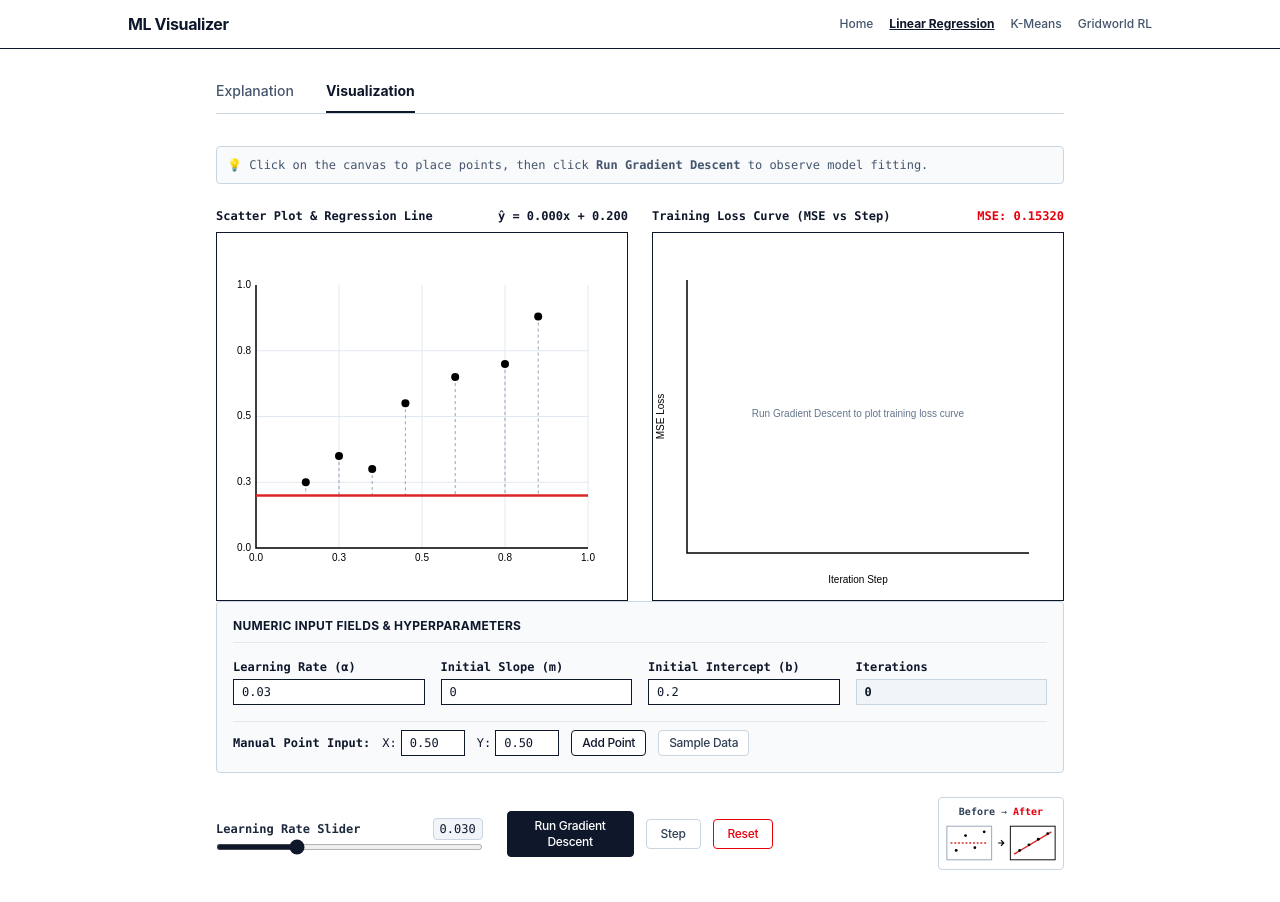
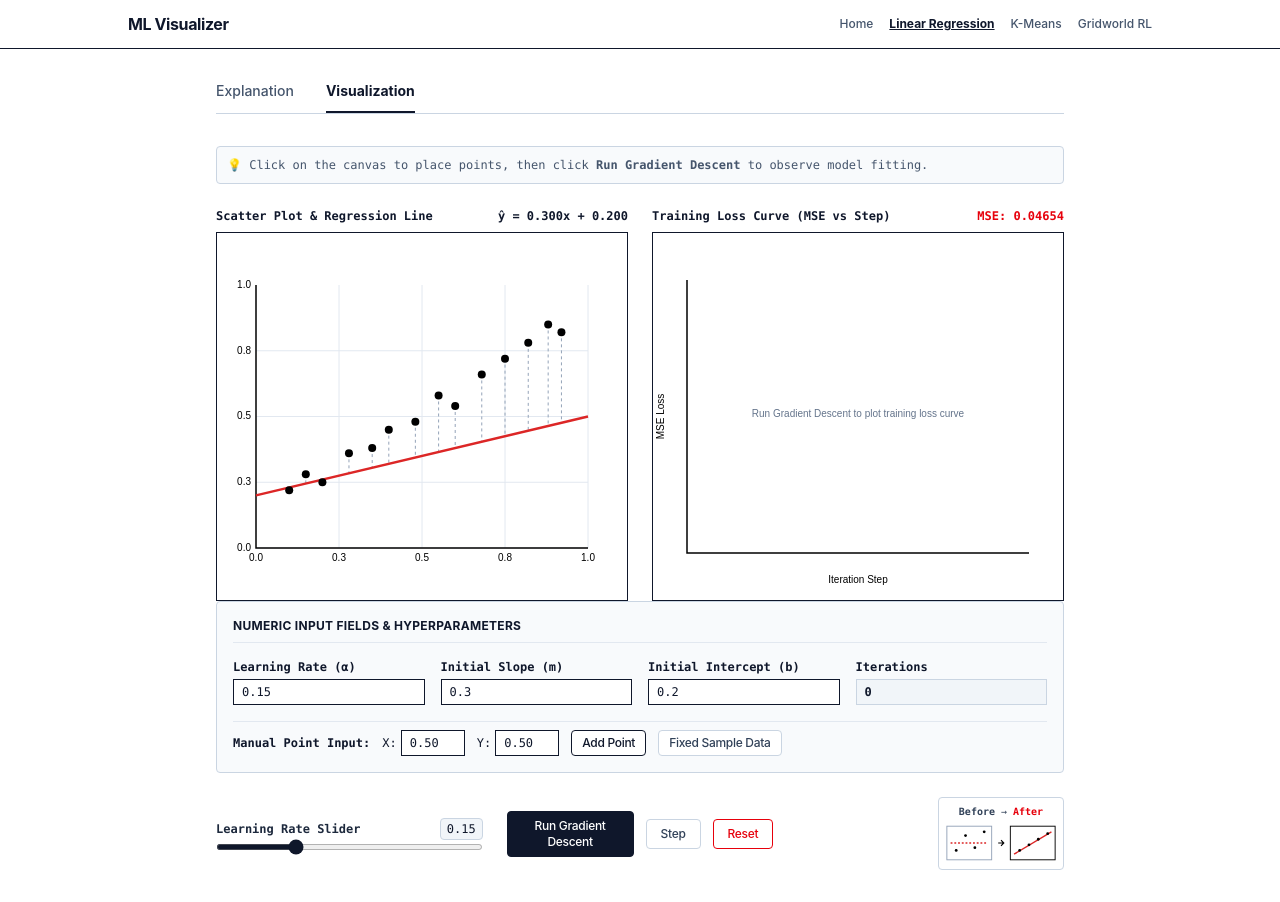
Before and after one commit to afngh/model-v, a React (Vite) app: page /linear-regression in a window 1280 px wide. Both pictures are taken after a click on the button "Visualization". Built offline with nearby package versions, Linux system fonts and the light colour scheme.

Commit message:
Fixed-points-and-fixed-weights-for-linear-regression

```diff
--- a/src/components/linear/Visualization.jsx
+++ b/src/components/linear/Visualization.jsx
@@ -5,21 +5,36 @@ import Button from '../Button';
 import BeforeAfterThumbnail from '../diagrams/BeforeAfterThumbnail';
 import { stepGradientDescent, calculateMSE, predict } from '../../utils/linearRegression';
 
+// Fixed, deterministic dataset (no random variance)
+const FIXED_DEFAULT_POINTS = [
+  { x: 0.10, y: 0.22 },
+  { x: 0.15, y: 0.28 },
+  { x: 0.20, y: 0.25 },
+  { x: 0.28, y: 0.36 },
+  { x: 0.35, y: 0.38 },
+  { x: 0.40, y: 0.45 },
+  { x: 0.48, y: 0.48 },
+  { x: 0.55, y: 0.58 },
+  { x: 0.60, y: 0.54 },
+  { x: 0.68, y: 0.66 },
+  { x: 0.75, y: 0.72 },
+  { x: 0.82, y: 0.78 },
+  { x: 0.88, y: 0.85 },
+  { x: 0.92, y: 0.82 }
+];
+
+// Fixed starting weights & optimal learning rate for instant convergence
+const FIXED_INITIAL_M = 0.30;
+const FIXED_INITIAL_B = 0.20;
+const DEFAULT_LEARNING_RATE = 0.15;
+
 const Visualization = () => {
   // Points in normalized space [0, 1]
-  const [points, setPoints] = useState([
-    { x: 0.15, y: 0.25 },
-    { x: 0.25, y: 0.35 },
-    { x: 0.35, y: 0.30 },
-    { x: 0.45, y: 0.55 },
-    { x: 0.60, y: 0.65 },
-    { x: 0.75, y: 0.70 },
-    { x: 0.85, y: 0.88 }
-  ]);
+  const [points, setPoints] = useState(FIXED_DEFAULT_POINTS);
 
-  const [m, setM] = useState(0.0);
-  const [b, setB] = useState(0.2);
-  const [learningRate, setLearningRate] = useState(0.03);
+  const [m, setM] = useState(FIXED_INITIAL_M);
+  const [b, setB] = useState(FIXED_INITIAL_B);
+  const [learningRate, setLearningRate] = useState(DEFAULT_LEARNING_RATE);
   const [isRunning, setIsRunning] = useState(false);
   const [iterations, setIterations] = useState(0);
 
@@ -66,12 +81,12 @@ const Visualization = () => {
     setLossHistory(prev => [...prev.slice(-150), newMse]);
   }, []);
 
-  // Animation Loop (Gradient Descent)
+  // Animation Loop (Fast Gradient Descent - 25ms per step)
   useEffect(() => {
     let lastTime = 0;
     const loop = (timestamp) => {
       if (isRunningRef.current && pointsRef.current.length > 0) {
-        if (timestamp - lastTime > 40) {
+        if (timestamp - lastTime > 25) {
           lastTime = timestamp;
           handleSingleStep();
         }
@@ -108,35 +123,25 @@ const Visualization = () => {
     setPoints(prev => [...prev, { x: px, y: py }]);
   };
 
-  // Reset Model & Data
+  // Reset Model & Data to Fixed Defaults
   const handleReset = () => {
     setIsRunning(false);
-    setPoints([]);
-    setM(0.0);
-    setB(0.2);
+    setPoints(FIXED_DEFAULT_POINTS);
+    setM(FIXED_INITIAL_M);
+    setB(FIXED_INITIAL_B);
+    setLearningRate(DEFAULT_LEARNING_RATE);
     setIterations(0);
     setLossHistory([]);
   };
 
-  // Generate Sample Noisy Linear Data
+  // Load Fixed Sample Data & Reset Weights
   const handleGenerateSampleData = () => {
     setIsRunning(false);
+    setPoints(FIXED_DEFAULT_POINTS);
+    setM(FIXED_INITIAL_M);
+    setB(FIXED_INITIAL_B);
     setIterations(0);
     setLossHistory([]);
-
-    const sample = [];
-    const trueM = 0.65;
-    const trueB = 0.2;
-    for (let i = 0; i < 20; i++) {
-      const x = parseFloat((0.05 + Math.random() * 0.9).toFixed(3));
-      const noise = (Math.random() - 0.5) * 0.18;
-      const y = parseFloat(Math.max(0.05, Math.min(0.95, trueM * x + trueB + noise)).toFixed(3));
-      sample.push({ x, y });
-    }
-    sample.sort((p1, p2) => p1.x - p2.x);
-    setPoints(sample);
-    setM(0.0);
-    setB(0.2);
   };
 
   // Main Scatter & Regression Line Canvas Plot
@@ -324,11 +329,11 @@ const Visualization = () => {
             <label className="font-mono font-semibold block mb-1">Learning Rate (α)</label>
             <input
               type="number"
-              step="0.001"
-              min="0.001"
-              max="0.1"
+              step="0.01"
+              min="0.01"
+              max="0.5"
               value={learningRate}
-              onChange={(e) => setLearningRate(Math.max(0.001, Math.min(0.1, parseFloat(e.target.value) || 0.001)))}
+              onChange={(e) => setLearningRate(Math.max(0.01, Math.min(0.5, parseFloat(e.target.value) || 0.01)))}
               className="w-full px-2 py-1 bg-white border border-slate-900 font-mono text-xs"
             />
           </div>
@@ -369,7 +374,7 @@ const Visualization = () => {
         </div>
 
         {/* Manual Data Point Addition Form */}
-        <form onSubmit={handleAddManualPoint} className="pt-2 border-t border-slate-200 flex items-center gap-3 text-xs">
+        <form onSubmit={handleAddManualPoint} className="pt-2 border-t border-slate-200 flex flex-wrap items-center gap-3 text-xs">
           <span className="font-mono font-bold">Manual Point Input:</span>
           <div className="flex items-center gap-1 font-mono">
             <span>X:</span>
@@ -402,7 +407,7 @@ const Visualization = () => {
           </Button>
 
           <Button type="button" variant="outline" size="sm" onClick={handleGenerateSampleData}>
-            Sample Data
+            Fixed Sample Data
           </Button>
         </form>
       </div>
@@ -411,12 +416,12 @@ const Visualization = () => {
       <div className="grid grid-cols-1 md:grid-cols-3 gap-6 items-center">
         <Slider
           label="Learning Rate Slider"
-          min={0.001}
-          max={0.1}
-          step={0.001}
+          min={0.01}
+          max={0.5}
+          step={0.01}
           value={learningRate}
           onChange={setLearningRate}
-          formatValue={(v) => v.toFixed(3)}
+          formatValue={(v) => v.toFixed(2)}
         />
 
         <div className="flex items-center gap-3">
```
